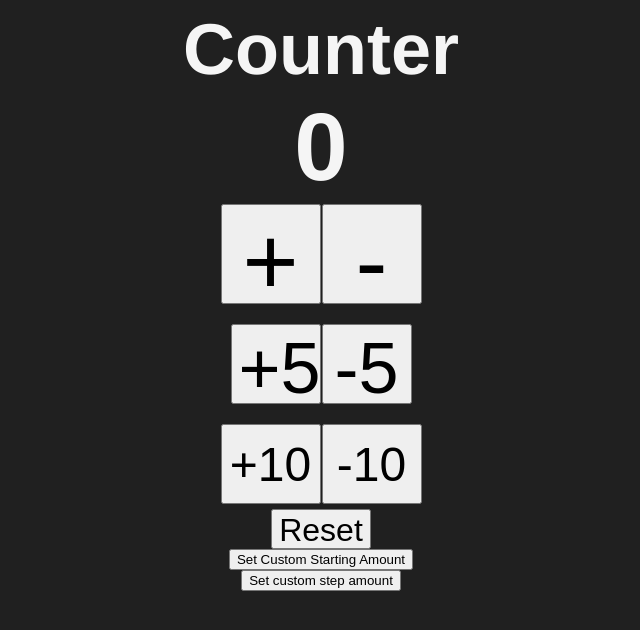
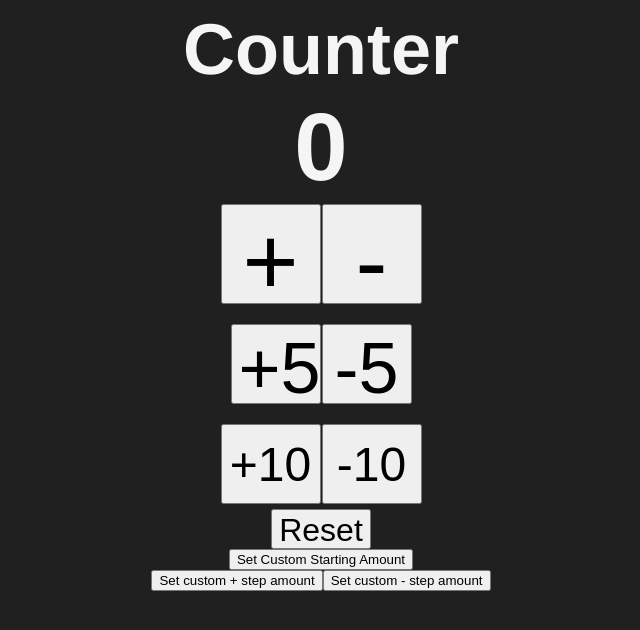
Before and after one commit to piuhahelvetti/simplyacounter, a React (Create React App) app: page / in a window 1280 px wide. Shown: the top 630 px of the page, without its empty margins (319-959 px from the left). Built offline with nearby package versions, Linux system fonts and the light colour scheme.

Commit message:
Custom steps for both Plus & Minus

```diff
--- a/src/App.js
+++ b/src/App.js
@@ -5,7 +5,9 @@ export default function App() {
 
   const [count, setCount] = useState(0);
 
-  const [step, setStep] = useState(1);
+  const [plusStep, setPlusStep] = useState(1);
+
+  const [minusStep, setMinusStep] = useState(1);
 
 
   window.onbeforeunload = function(event)
@@ -14,11 +16,11 @@ export default function App() {
 };
 
   function plus(){
-    setCount(count + step);
+    setCount(count + plusStep);
   } //plusOne
 
   function minus (){
-    setCount (count - step);
+    setCount (count - minusStep);
   } //plusOne
 
   function plusFive (){
@@ -61,14 +63,23 @@ function setCustomAmount (){
  }
 }//setCustomAmount
 
-function setStepPrompt(){
- let customStepInput = Number(prompt("Enter desired step amount"));
-if(isNaN(customStepInput)){
-   setStep(customStepInput);
-  } else {
-    setStep(1);
-  }
-}
+function setPlusStepPrompt(){
+ let customPlusStepInput = Number(prompt("Enter desired + step amount"));
+ if(!isNaN(customPlusStepInput)){
+ setPlusStep(customPlusStepInput);
+} else{
+  setPlusStep(1);
+}//setPlusStepPrompt.else
+}//setPlusStepPrompt
+
+function setMinusStepPrompt(){
+  let customMinusStepInput = Number(prompt("Enter desired - step amount"));
+  if(!isNaN(customMinusStepInput)){
+  setMinusStep(customMinusStepInput);
+ } else{
+   setMinusStep(1);
+ }//setPlusStepPrompt.else
+ }//setPlusStepPrompt
 
   return (
     <div className="App">
@@ -101,11 +112,14 @@ if(isNaN(customStepInput)){
 
       <button id="customstart" onClick={setCustomAmount}>Set Custom Starting Amount</button> <br/>
 
-      <button onClick={setStepPrompt}>
-      Set custom step amount
+      <button onClick={setPlusStepPrompt}>
+      Set custom + step amount
+      </button>
+
+      <button onClick={setMinusStepPrompt}>
+      Set custom - step amount
       </button>
 
     </div>
   );// return
-
 }//App
```
